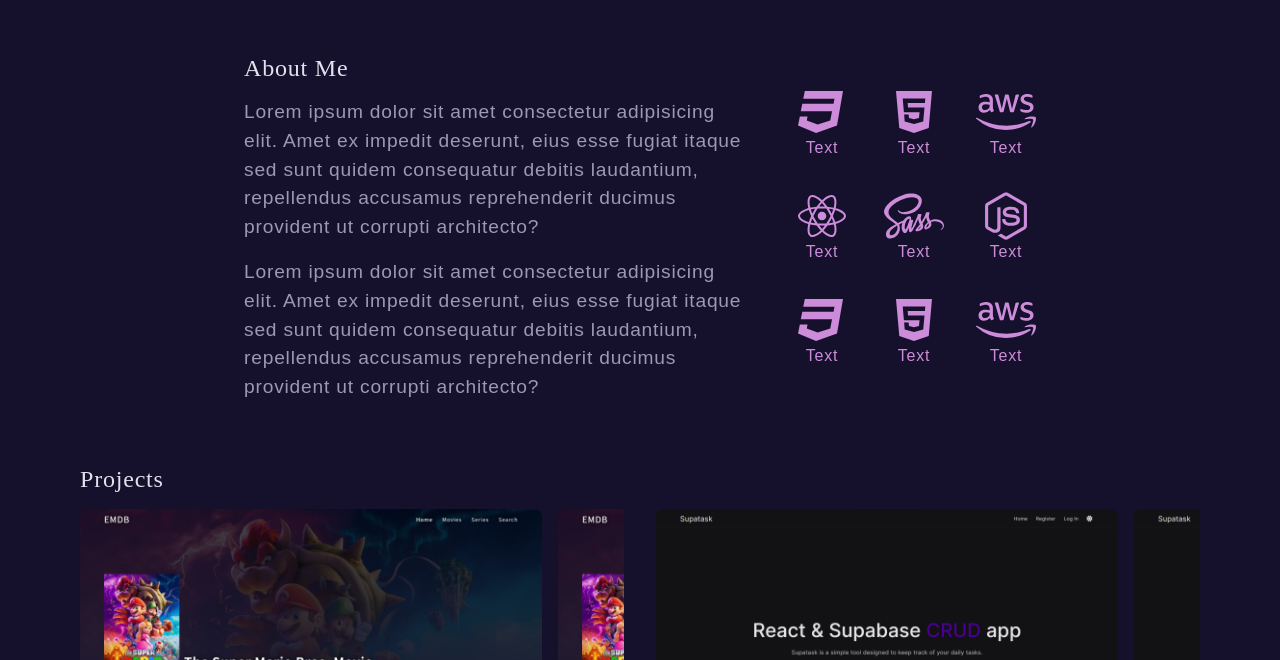
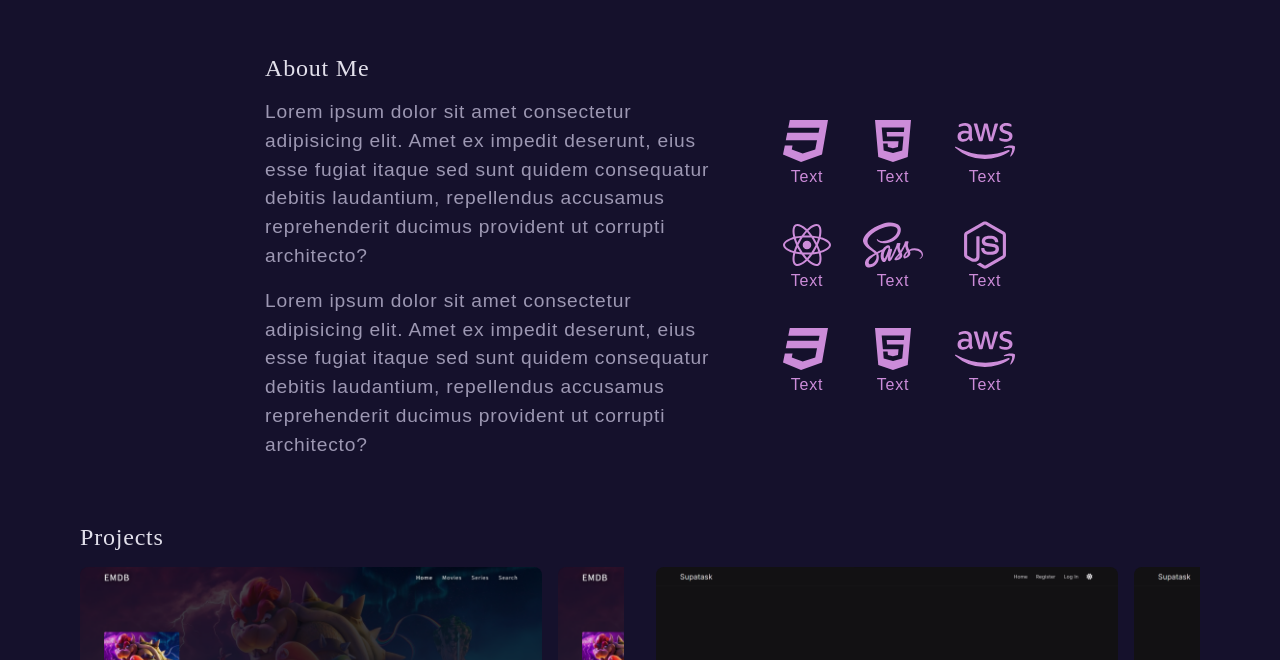
Before and after one commit to eagrcode/eagrcode-dev, a Next.js app: page / in a window 1280 px wide. Shown: the part 793-1453 px from the top of the page. Built offline with nearby package versions, Linux system fonts and the light colour scheme; a web font is replaced by a local one.

Commit message:
give same max-width to match projects section

```diff
--- a/src/components/About/About.module.scss
+++ b/src/components/About/About.module.scss
@@ -11,6 +11,7 @@
   flex-direction: column;
   align-items: center;
   gap: 3rem;
+  max-width: 750px;
 
   &.isOpen {
     filter: blur(8px);
```
